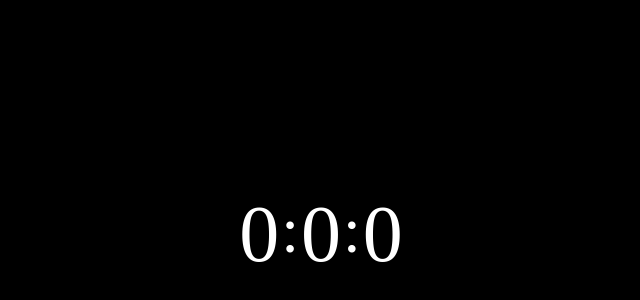
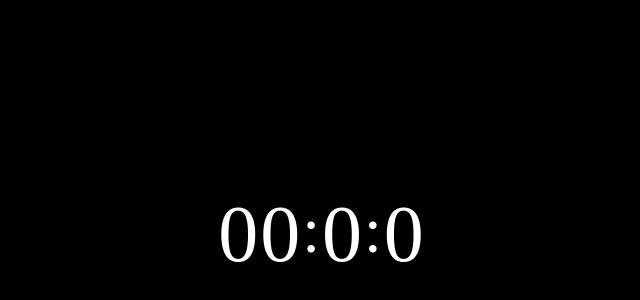
Before and after one commit to Roeck/Timer, a React (Create React App) app: page / in a window 1280 px wide. Shown: the part 166-466 px from the top of the page, without its empty margins (318-958 px from the left). Built offline with nearby package versions, Linux system fonts and the light colour scheme.

Commit message:
hoursFormat variable and syntax fix

```diff
--- a/src/Components/Main/Main.tsx
+++ b/src/Components/Main/Main.tsx
@@ -4,10 +4,10 @@ import Timer from '../../Helper/Timer';
 
 function Main() {
     const [timeInSeconds, setTimeInSeconds] = useState<number>(0);
-    const [timerArray, setTimerArray] = useState<Array<number>>([]);
+    const [timerArray, setTimerArray] = useState<Array<number | string>>([]);
 
     useEffect(() => {
-        let timeArray: Array<number> = Timer(timeInSeconds);
+        let timeArray: Array<number | string> = Timer(timeInSeconds);
         setTimerArray(timeArray);
     }, [timeInSeconds]);
 
--- a/src/Helper/Timer.ts
+++ b/src/Helper/Timer.ts
@@ -1,10 +1,12 @@
-function Timer(timeInSeconds: number): Array<number> {
+function Timer(timeInSeconds: number): Array<number | string> {
     let hours: number = Math.floor(timeInSeconds / 3600);
     let minutes: number = Math.floor((timeInSeconds - (hours * 3600)) / 60);
     let seconds: number = timeInSeconds - (hours * 3600) - (minutes * 60);
 
+    let hoursFormat = hours < 10 ? `0${hours}` : hours;
+
     return [
-        hours,
+        hoursFormat,
         minutes,
         seconds
     ];
```
